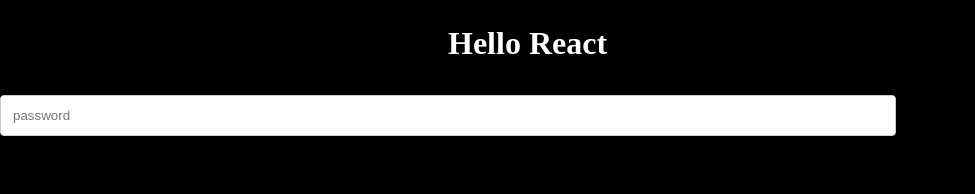
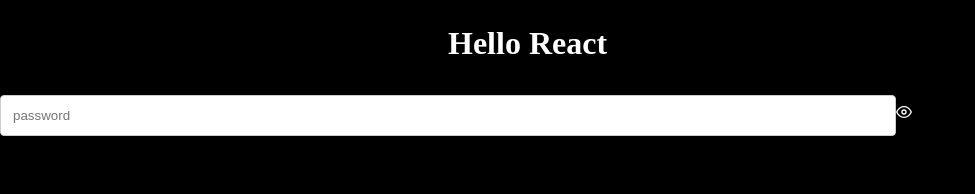
Before and after one commit to OmidProgramm/react-practice, a React (Vite) app: page / in a window 1280 px wide. Shown: the top 194 px of the page, without its empty margins (0-975 px from the left). Built offline with nearby package versions, Linux system fonts and the light colour scheme.

Commit message:
feat: test change password-type

```diff
--- a/src/App.jsx
+++ b/src/App.jsx
@@ -1,12 +1,23 @@
 import { useState } from 'react'
+import { FiEye } from "react-icons/fi";
+import { FiEyeOff } from "react-icons/fi";
 import './App.css'
 
 function App() {
-
+  const [type,setType] = useState("password")
+  const [display,setDisplay] = useState(true)
+  const changeType = ()=>{
+    setType(type === "password" ? "text" : "password");
+    setDisplay(!display);
+  }
   return (
     <>
       <h1 className='projTitle'>Hello React</h1>
-      <input type='password' placeholder='password'/>
+      <input type={type} placeholder='password'/>
+      <FiEye style={{ display: display ? "inline" : "none" }}
+      onClick={changeType}/>
+      <FiEyeOff style={{ display: display ? "none" : "inline" }}
+      onClick={changeType}/>
     </>
   )
 }
```
